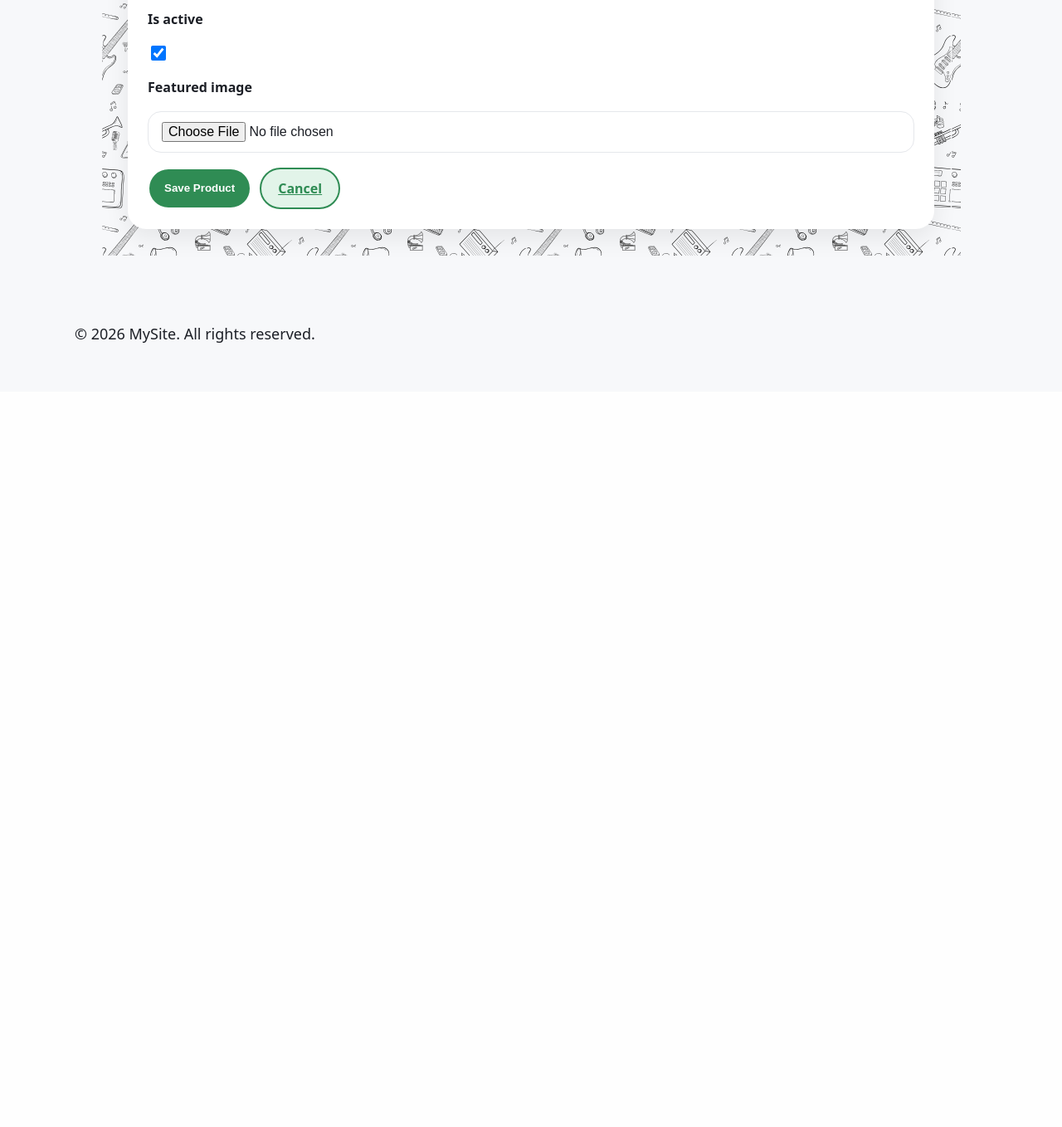
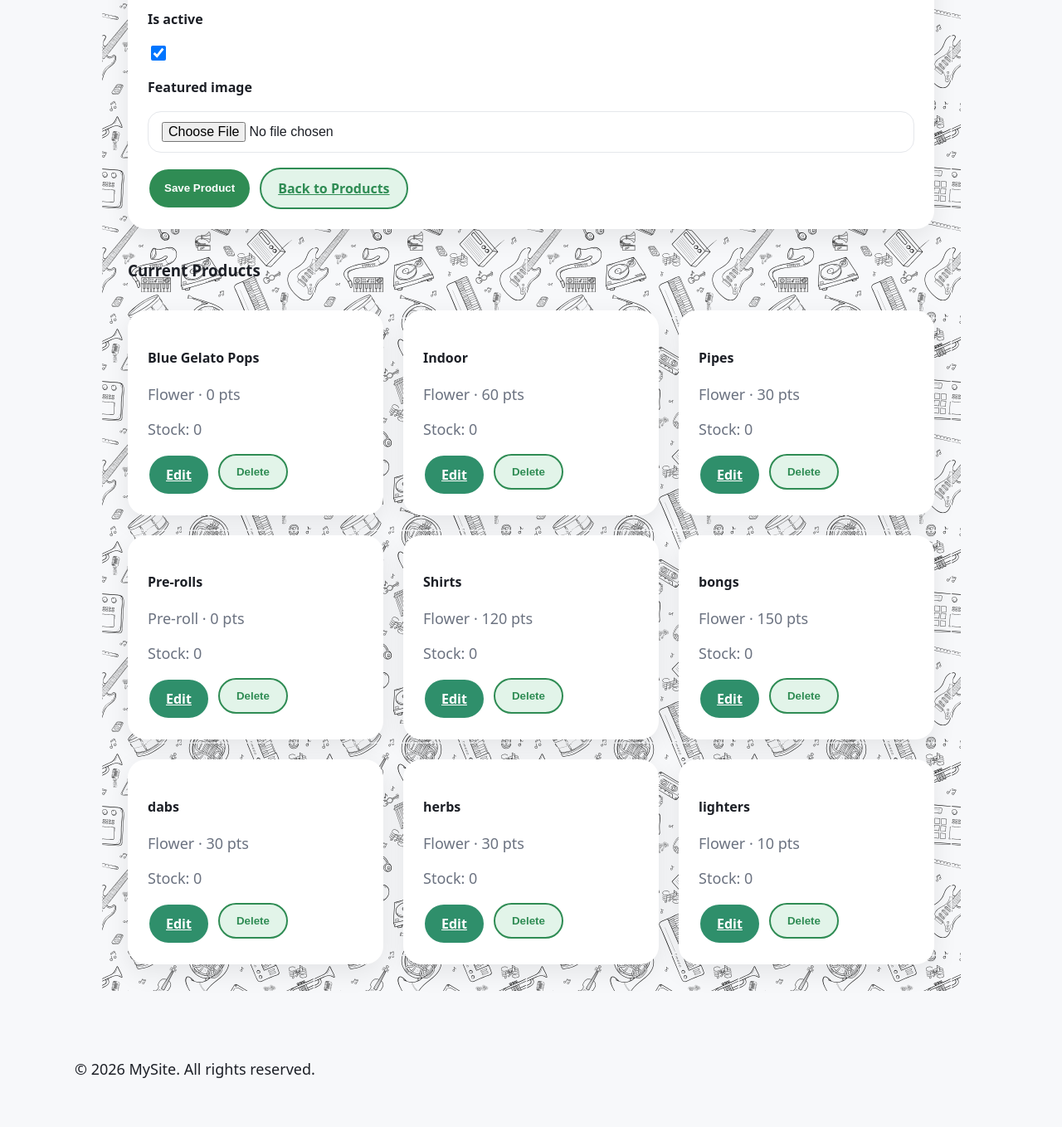
Before and after one commit to Graeza/vgh, a Django app: page /products/add/ in a window 1280 px wide. Shown: the part 1615-2973 px from the top of the page at 83% size. Before the commit the page ends 2028 px from the top, so only its background shows below. Run offline with Django 4.2, Linux system fonts and the light colour scheme; a user stored in the database is signed in; data comes from the database, SQL or seed files in the repository.

Commit message:
Add full product management UI with edit and delete

```diff
--- a/products/templates/products/add_product.html
+++ b/products/templates/products/add_product.html
@@ -1,11 +1,17 @@
 {% extends 'main.html' %}
 
-{% block title %}Add Product{% endblock %}
+{% block title %}Manage Products{% endblock %}
 
 {% block content %}
 <div class="main-container">
   <div class="stack">
-    <h2>Add Product</h2>
+    <div class="row" style="justify-content:space-between;align-items:center;">
+      <h2>{% if editing_product %}Edit Product{% else %}Add Product{% endif %}</h2>
+      {% if editing_product %}
+        <a href="{% url 'add-product' %}" class="btn btn-soft">Create New Product</a>
+      {% endif %}
+    </div>
+
     <div class="card">
       <form method="post" enctype="multipart/form-data" class="auth-form stack">
         {% csrf_token %}
@@ -28,10 +34,36 @@
         {% endfor %}
 
         <div class="address-form-card__actions">
-          <button type="submit" class="btn btn-primary">Save Product</button>
-          <a href="{% url 'products-list' %}" class="btn btn-soft">Cancel</a>
+          <button type="submit" class="btn btn-primary">
+            {% if editing_product %}Update Product{% else %}Save Product{% endif %}
+          </button>
+          <a href="{% url 'products-list' %}" class="btn btn-soft">Back to Products</a>
         </div>
       </form>
+    </div>
+
+    <div class="stack">
+      <h3>Current Products</h3>
+      <div class="grid-3">
+        {% for product in products %}
+          <div class="card">
+            <h4>{{ product.title }}</h4>
+            <p class="text-muted">{{ product.get_category_display }} · {{ product.price|default:"0"|floatformat:0 }} pts</p>
+            <p class="text-muted">Stock: {{ product.stock_quantity }}{% if not product.is_active %} · Inactive{% endif %}</p>
+            <div class="address-form-card__actions">
+              <a href="{% url 'edit-product' product.id %}" class="btn btn-secondary">Edit</a>
+              <form method="post" action="{% url 'delete-product' product.id %}" onsubmit="return confirm('Delete {{ product.title|escapejs }}?');">
+                {% csrf_token %}
+                <button type="submit" class="btn btn-soft">Delete</button>
+              </form>
+            </div>
+          </div>
+        {% empty %}
+          <div class="card">
+            <p class="text-muted">No products yet.</p>
+          </div>
+        {% endfor %}
+      </div>
     </div>
   </div>
 </div>
--- a/products/templates/products/products.html
+++ b/products/templates/products/products.html
@@ -8,7 +8,7 @@
 <div class="row" style="justify-content:space-between;align-items:center;">
     <h2>Featured Products</h2>
     {% if request.user.is_superuser %}
-      <a href="{% url 'add-product' %}" class="btn btn-secondary">Add Product</a>
+      <a href="{% url 'add-product' %}" class="btn btn-secondary">Manage Products</a>
     {% endif %}
 </div>
 
--- a/products/urls.py
+++ b/products/urls.py
@@ -6,6 +6,8 @@ urlpatterns = [
     path('', views.home, name='home'),
     path('products/', views.products, name='products-list'),
     path('products/add/', views.add_product, name='add-product'),
+    path('products/<uuid:product_id>/edit/', views.edit_product, name='edit-product'),
+    path('products/<uuid:product_id>/delete/', views.delete_product, name='delete-product'),
     path('products/<slug:slug>/', views.product, name='product'),
     path('gallery/', views.gallery, name='gallery'),
     path('cart/', views.cart, name='cart'),
--- a/products/views.py
+++ b/products/views.py
@@ -121,11 +121,51 @@ def add_product(request):
     else:
         form = ProductForm()
 
+    products = Product.objects.all().order_by('title')
+
     context = {
         'form': form,
+        'products': products,
         'cart_item_count': _cart_item_count(request),
     }
     return render(request, 'products/add_product.html', context)
+
+
+@login_required
+def edit_product(request, product_id):
+    if not request.user.is_superuser:
+        raise Http404('Page not found.')
+
+    product = get_object_or_404(Product, id=product_id)
+    if request.method == 'POST':
+        form = ProductForm(request.POST, request.FILES, instance=product)
+        if form.is_valid():
+            form.save()
+            messages.success(request, 'Product updated successfully.')
+            return redirect('add-product')
+    else:
+        form = ProductForm(instance=product)
+
+    context = {
+        'form': form,
+        'products': Product.objects.all().order_by('title'),
+        'editing_product': product,
+        'cart_item_count': _cart_item_count(request),
+    }
+    return render(request, 'products/add_product.html', context)
+
+
+@login_required
+def delete_product(request, product_id):
+    if not request.user.is_superuser:
+        raise Http404('Page not found.')
+    if request.method != 'POST':
+        return redirect('add-product')
+
+    product = get_object_or_404(Product, id=product_id)
+    product.delete()
+    messages.success(request, 'Product deleted successfully.')
+    return redirect('add-product')
 
 
 def product(request, slug):
```
